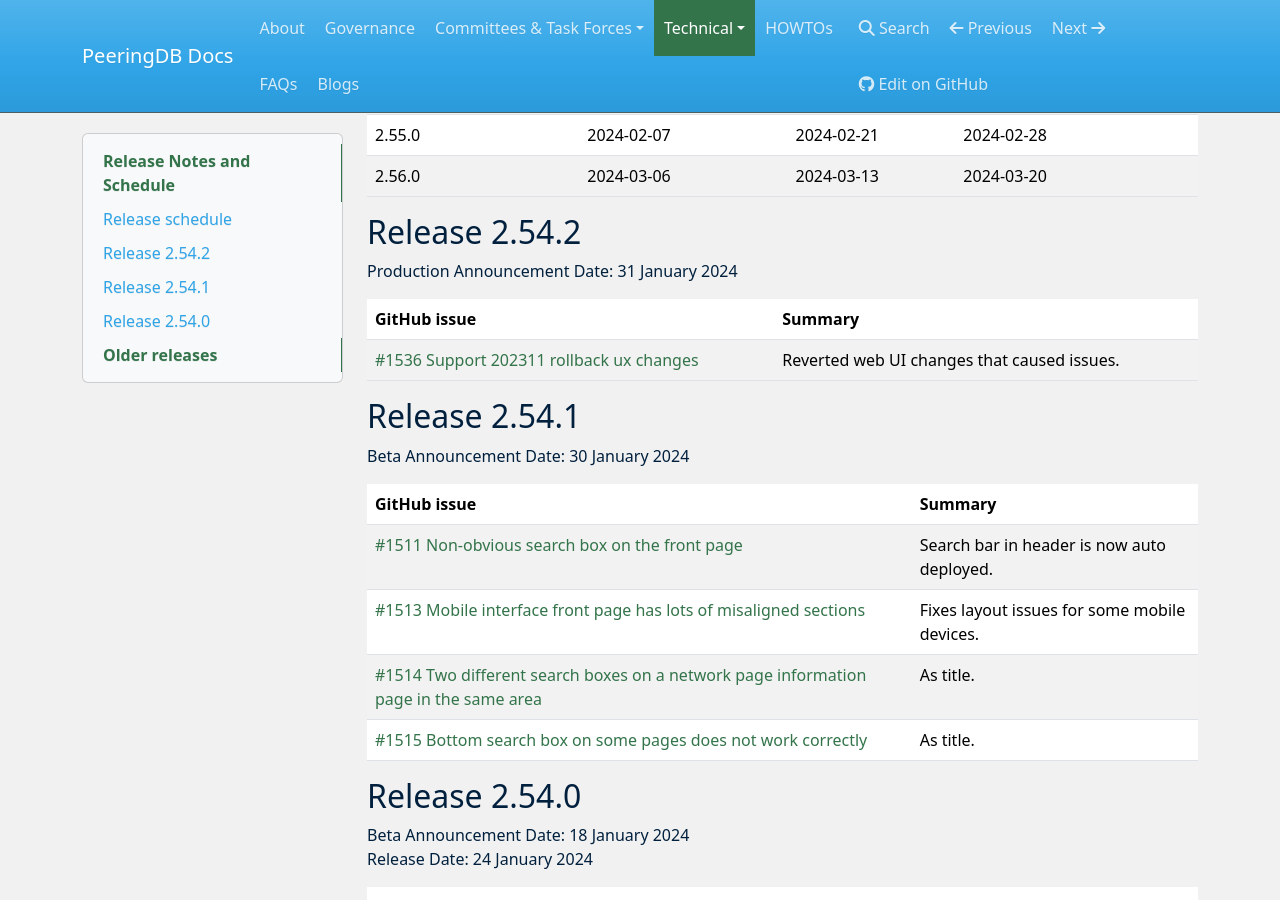
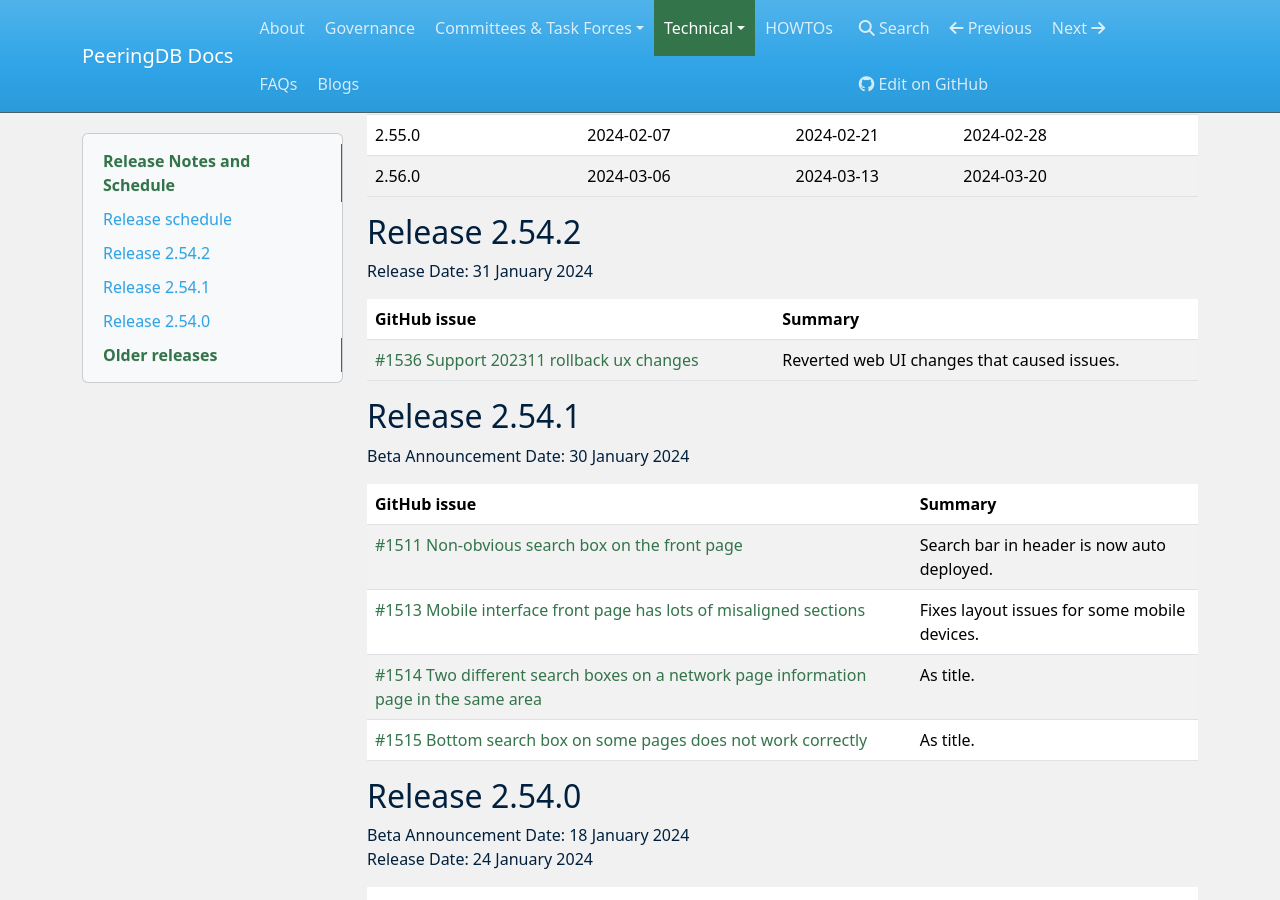
Before and after one commit to peeringdb/docs, an MkDocs documentation site: the page built from docs/release_notes/index.md, in a window 1280 px wide and 900 px high, scrolled down 501 px. Built offline with MkDocs 1.6.1, drawn with Linux system fonts in a browser that asks for light colours; nearby versions of some CDN libraries.

Commit message:
Push release notes for 2.54.2.

```diff
--- a/docs/release_notes/index.md
+++ b/docs/release_notes/index.md
@@ -20,12 +20,11 @@
 
 ## Release 2.54.2
 
-Production Announcement Date: 31 January 2024
+Release Date: 31 January 2024
 
 | **GitHub issue** | **Summary** |
 | ----------------- | ----------- |
 | [#1536 Support 202311 rollback ux changes](https://github.com/peeringdb/peeringdb/issues/1536) | Reverted web UI changes that caused issues.|
-
 
 ## Release 2.54.1
 
```
